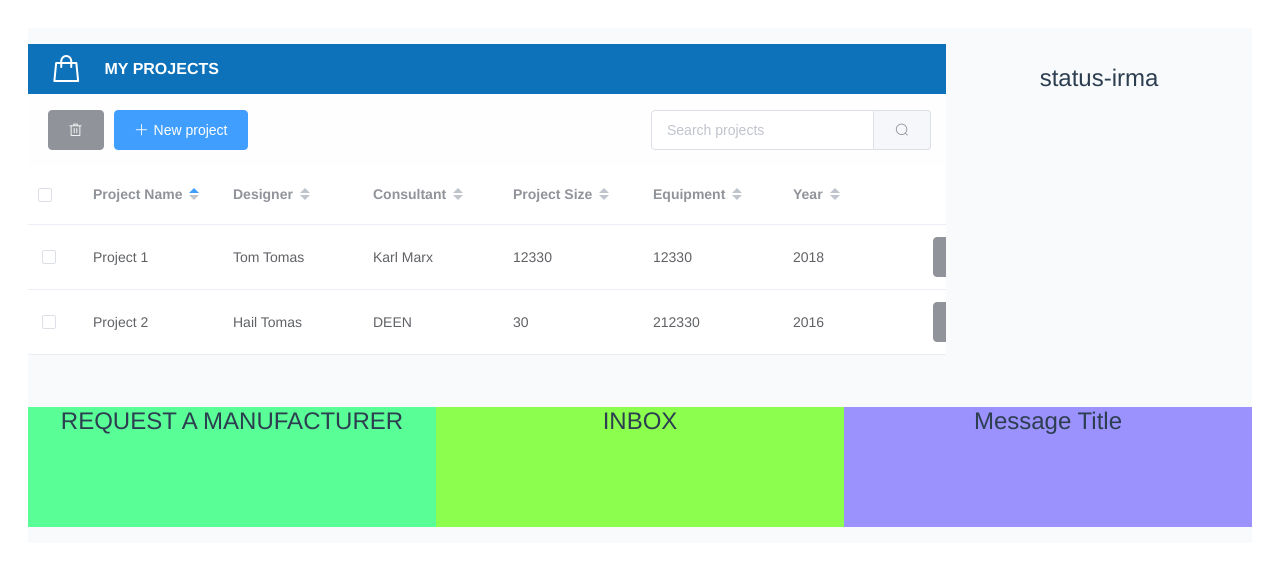
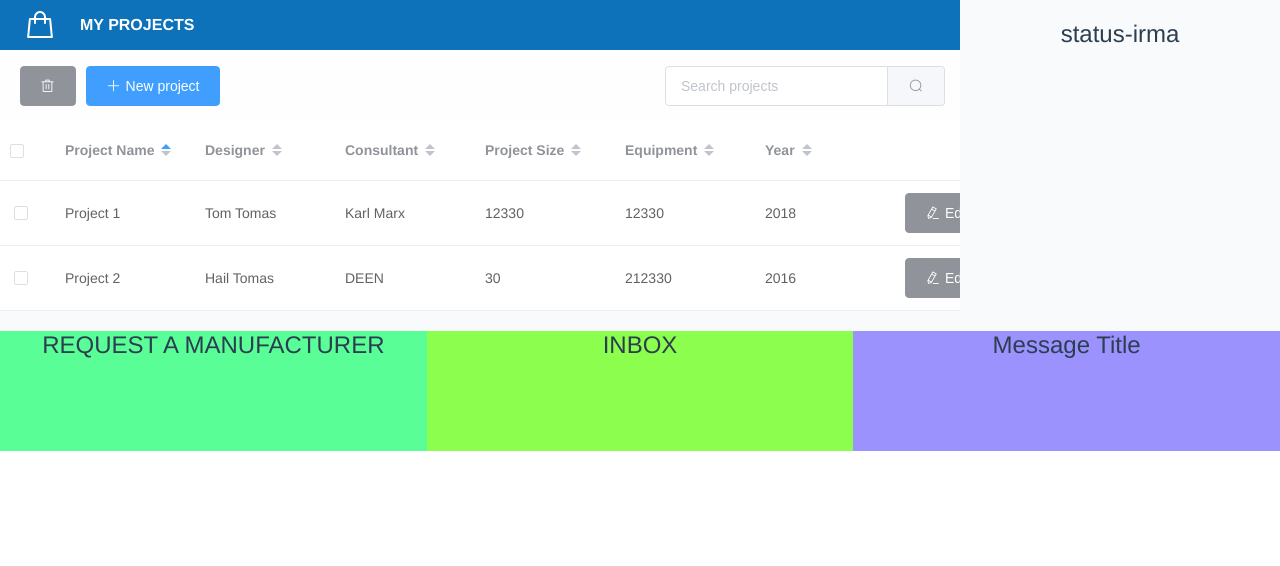
Before and after one commit to dragutin-avdalovic/mechanico, a Vue app: page / in a window 1280 px wide. Shown: the top 566 px of the page. Built offline with nearby package versions, Linux system fonts and the light colour scheme.

Commit message:
My projects page table, table header and header caption done, everything combined and joined together in component MyProjectTable.vue -final

```diff
--- a/src/App.vue
+++ b/src/App.vue
@@ -18,4 +18,8 @@ export default {
   text-align: center;
   color: #2c3e50;
 }
+body
+{
+  margin: 0;
+}
 </style>
--- a/src/components/Main.vue
+++ b/src/components/Main.vue
@@ -81,6 +81,10 @@ li {
 a {
   color: #42b983;
 }
+.el-main
+{
+  padding: 0;
+}
 .el-header {
   background-color: #98d109;
   color: #333;
@@ -109,5 +113,6 @@ a {
 }
 .row-bg {
   background-color: #f9fafc;
+  padding: 0;
 }
 </style>
```
